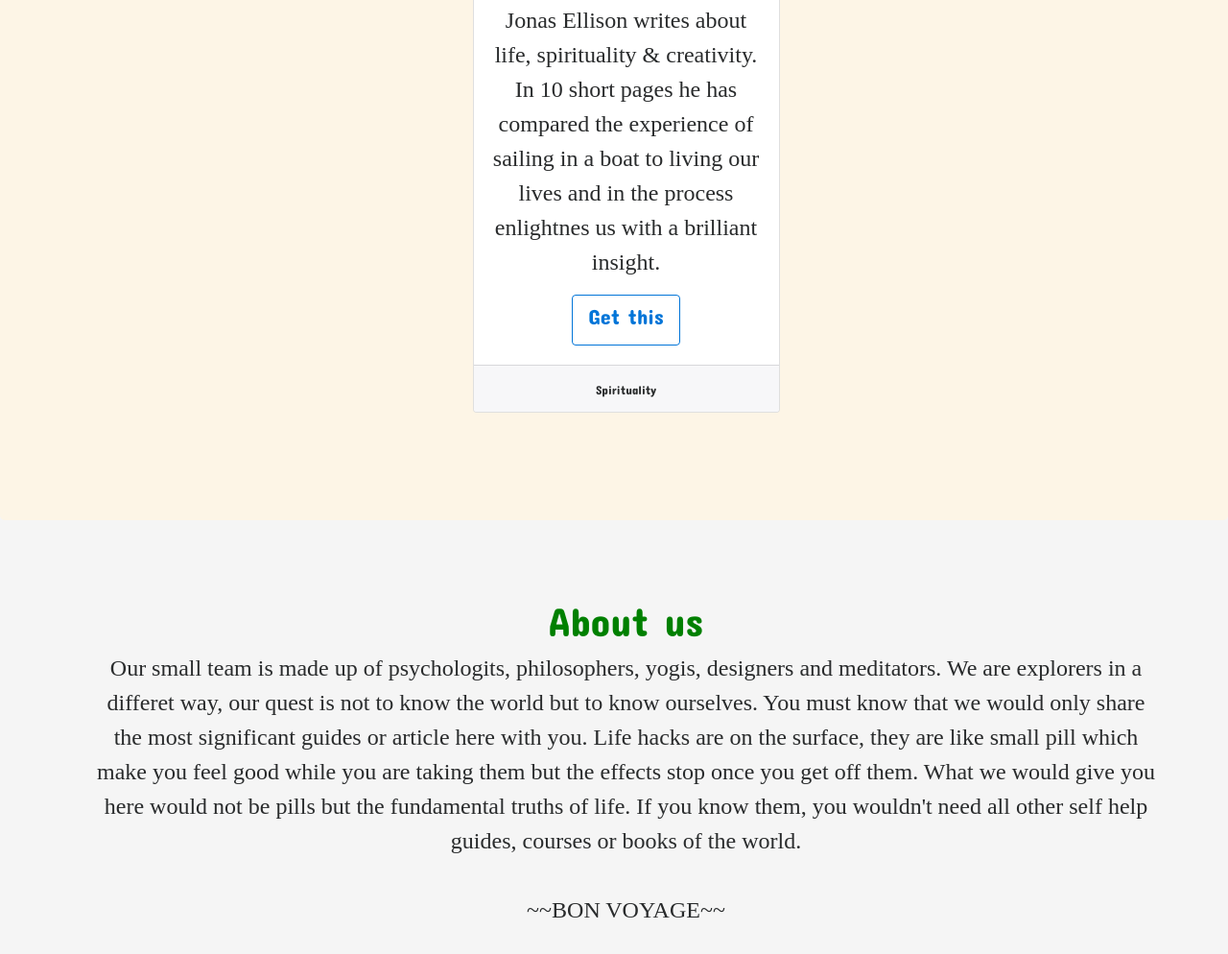
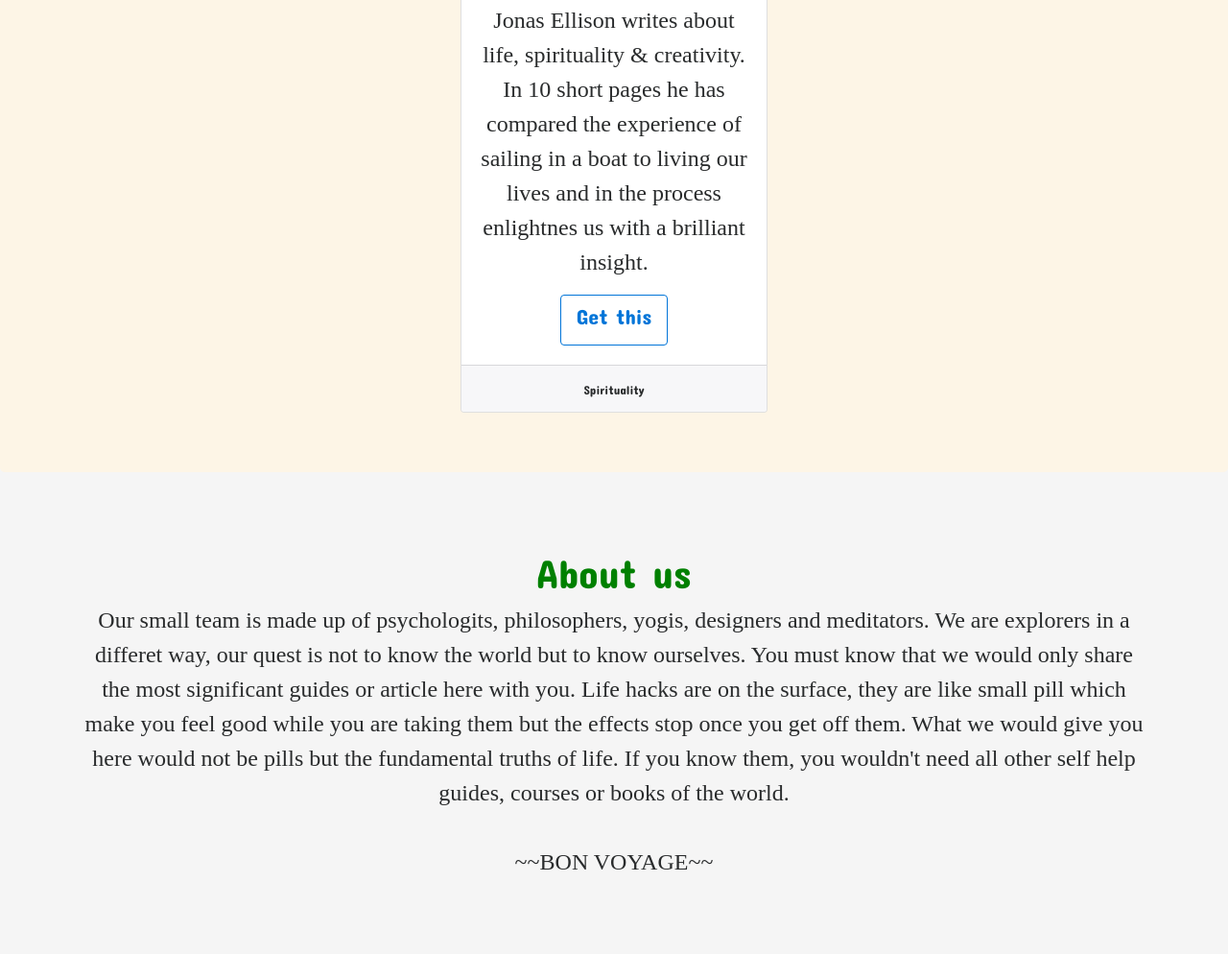
Before and after one commit to startupankur/readsmart, a plain HTML site: page index.html in a window 1280 px wide. Shown: the part 2409-3403 px from the top of the page at 96% size. Drawn offline with Linux system fonts and the light colour scheme; a web font is replaced by a local one.

Commit message:
Update style.css

```diff
--- a/style.css
+++ b/style.css
@@ -32,7 +32,7 @@ font-family: 'Marcellus SC', serif;
 
 	text-align: center;
 	font-family: 'Concert One', cursive;
-	padding: 50px 25px 100px 50px;
+	padding: 50px 50px;
 
 }
 
```
